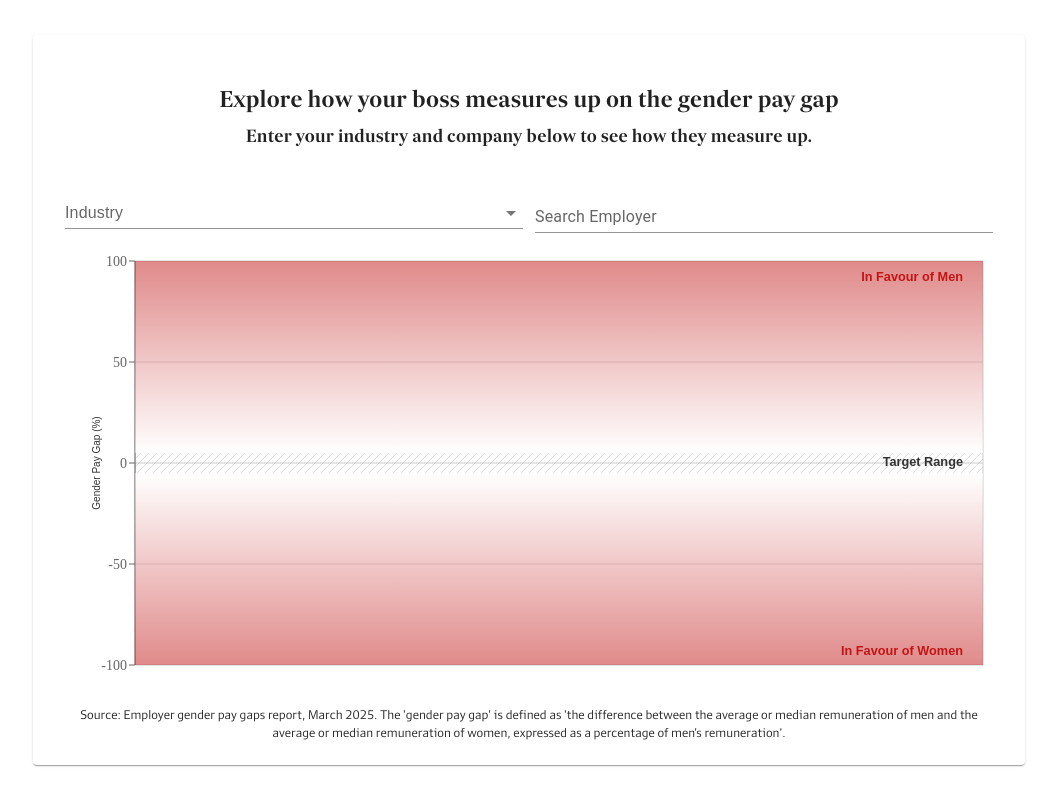
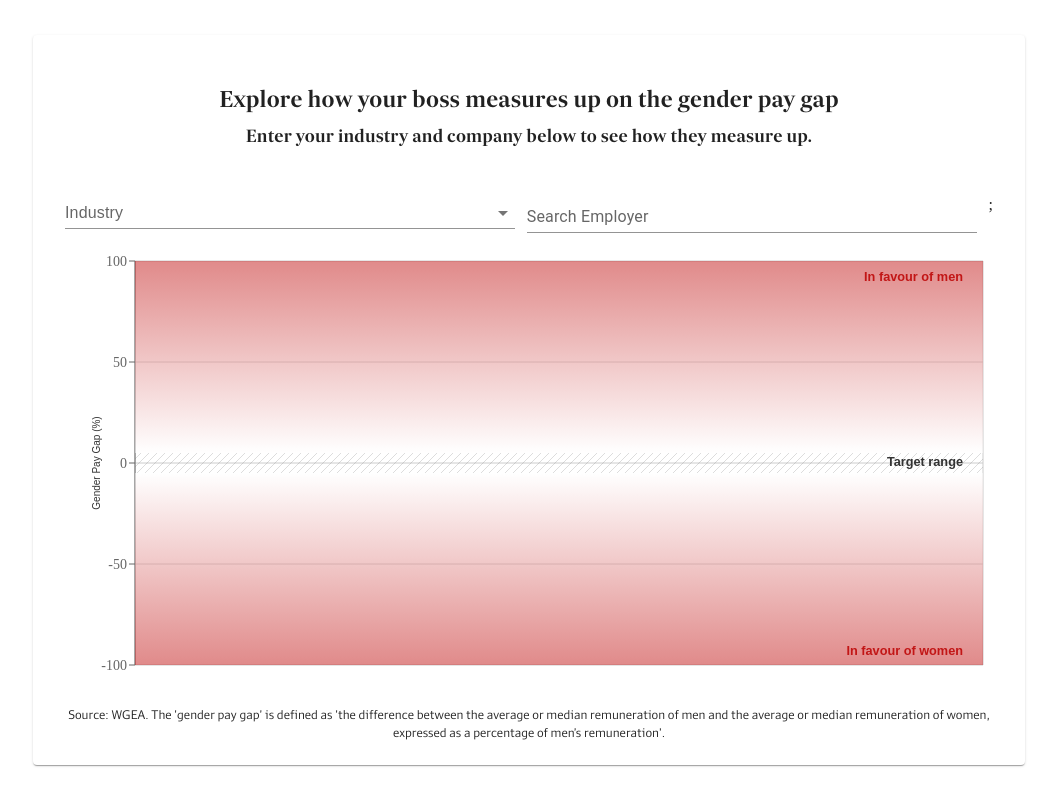
Before and after one commit to the-king-lucy/gender-gap-chart, a React (Create React App) app: page / in a window 1280 px wide. Shown: the whole page, without its empty margins (111-1168 px from the left). Built offline with nearby package versions, Linux system fonts and the light colour scheme.

Commit message:
need to check search filter

```diff
--- a/src/components/Scatter.js
+++ b/src/components/Scatter.js
@@ -153,32 +153,31 @@ const ScatterplotComponent = () => {
         "total-workforce-average-rem": rem,
         "upper-quartile-women": women,
       } = employerInfo;
-      const industryMidpoint = industryMidpoints.find(
-        (item) => item.industry === selectedIndustry
-      )?.["mid-point"];
 
       return (
         <div>
           <strong>{employer}</strong> has an average gender pay gap{" "}
           {gpg > 5 ? (
-            <strong className="gpg">in favour of men.</strong>
+            <strong className="gpg">"in favour of men".</strong>
           ) : gpg < -5 ? (
-            <strong className="gpg">in favour of women.</strong>
+            <strong className="gpg">"in favour of women".</strong>
           ) : (
             <strong className="balance">
               that does not significantly favour men or women.
             </strong>
           )}
-          {industryMidpoint !== undefined && <></>}
           <br />
           <span>
             The total average remuneration is{" "}
-            <span>${rem.toLocaleString()}</span> and <strong>{women}%</strong>{" "}
-            of their leadership are women.
+            <strong>${rem.toLocaleString()}</strong> and{" "}
+            <strong>{women}%</strong> of its leadership is women. Hover over a
+            dot on the chart to compare with other employers.
           </span>
         </div>
       );
-    } else if (selectedIndustry) {
+    }
+
+    if (selectedIndustry) {
       const industryData = industryMidpoints.find(
         (item) => item.industry === selectedIndustry
       );
@@ -193,13 +192,14 @@ const ScatterplotComponent = () => {
         return (
           <div>
             <span className="industry-name">
-              Each dot on the chart represents a company within {industry},
+              Each dot on the chart represents a company within{" "}
+              <strong>{industry}</strong>,
             </span>{" "}
             which is{" "}
             {genderBalanced === "women" ? (
-              <strong className="gpg">a female-dominated industry.</strong>
+              <strong className="gpg">a "women-dominated" industry.</strong>
             ) : genderBalanced === "men" ? (
-              <strong className="gpg">a male-dominated industry.</strong>
+              <strong className="gpg">a "men-dominated" industry.</strong>
             ) : (
               <strong className="balance">considered gender balanced.</strong>
             )}
@@ -212,6 +212,7 @@ const ScatterplotComponent = () => {
         );
       }
     }
+
     return (
       <div className="intro-text">
         <span className="intro-text-larger">
@@ -276,6 +277,11 @@ const ScatterplotComponent = () => {
               options={employerOptions}
               value={searchEmployer}
               onInputChange={handleSearchChange}
+              filterOptions={(options, state) =>
+                options.filter((option) =>
+                  option.toLowerCase().includes(state.inputValue.toLowerCase())
+                )
+              }
               className="scatterplot-search"
               sx={{
                 width: "100%",
@@ -316,6 +322,7 @@ const ScatterplotComponent = () => {
                 />
               )}
             />
+            ;
           </div>
 
           <ResponsiveContainer width="100%" aspect={2}>
@@ -413,7 +420,7 @@ const ScatterplotComponent = () => {
                       textAnchor: "end",
                     }}
                   >
-                    Target Range
+                    Target range
                   </text>
                 )}
               />
@@ -435,7 +442,7 @@ const ScatterplotComponent = () => {
                       fill: "#c21616",
                     }}
                   >
-                    In Favour of Men
+                    In favour of men
                   </text>
                 )}
               />
@@ -457,7 +464,7 @@ const ScatterplotComponent = () => {
                       textAnchor: "end",
                     }}
                   >
-                    In Favour of Women
+                    In favour of women
                   </text>
                 )}
               />
@@ -478,7 +485,7 @@ const ScatterplotComponent = () => {
                         fontWeight: "bold",
                       }}
                     >
-                      Industry Midpoint
+                      Industry midpoint
                     </text>
                   )}
                 />
@@ -513,10 +520,10 @@ const ScatterplotComponent = () => {
               />
             </ScatterChart>
             <text x="50%" y="95%" textAnchor="left" className="source-text">
-              Source: Employer gender pay gaps report, March 2025. The 'gender
-              pay gap' is defined as 'the difference between the average or
-              median remuneration of men and the average or median remuneration
-              of women, expressed as a percentage of men’s remuneration'.
+              Source: WGEA. The 'gender pay gap' is defined as 'the difference
+              between the average or median remuneration of men and the average
+              or median remuneration of women, expressed as a percentage of
+              men’s remuneration'.
             </text>
           </ResponsiveContainer>
         </CardContent>
--- a/src/styles/scatterplot.css
+++ b/src/styles/scatterplot.css
@@ -16,7 +16,7 @@
 }
 
 .source-text {
-  font-size: clamp(10px, 1vw, 12px); /* Adjusts based on screen size */
+  font-size: clamp(10px, 1vw, 12px);
   font-family: var(--nano-light-font);
 
   fill: #333333;
```
